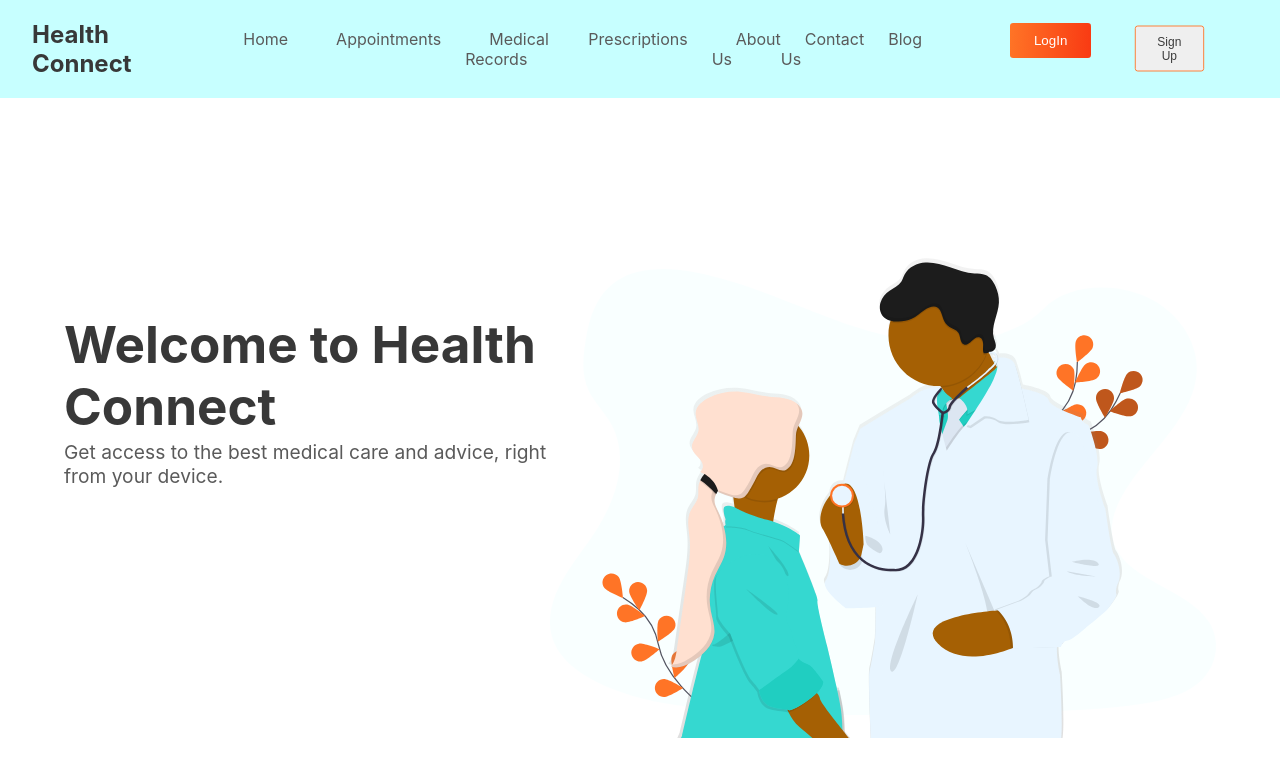
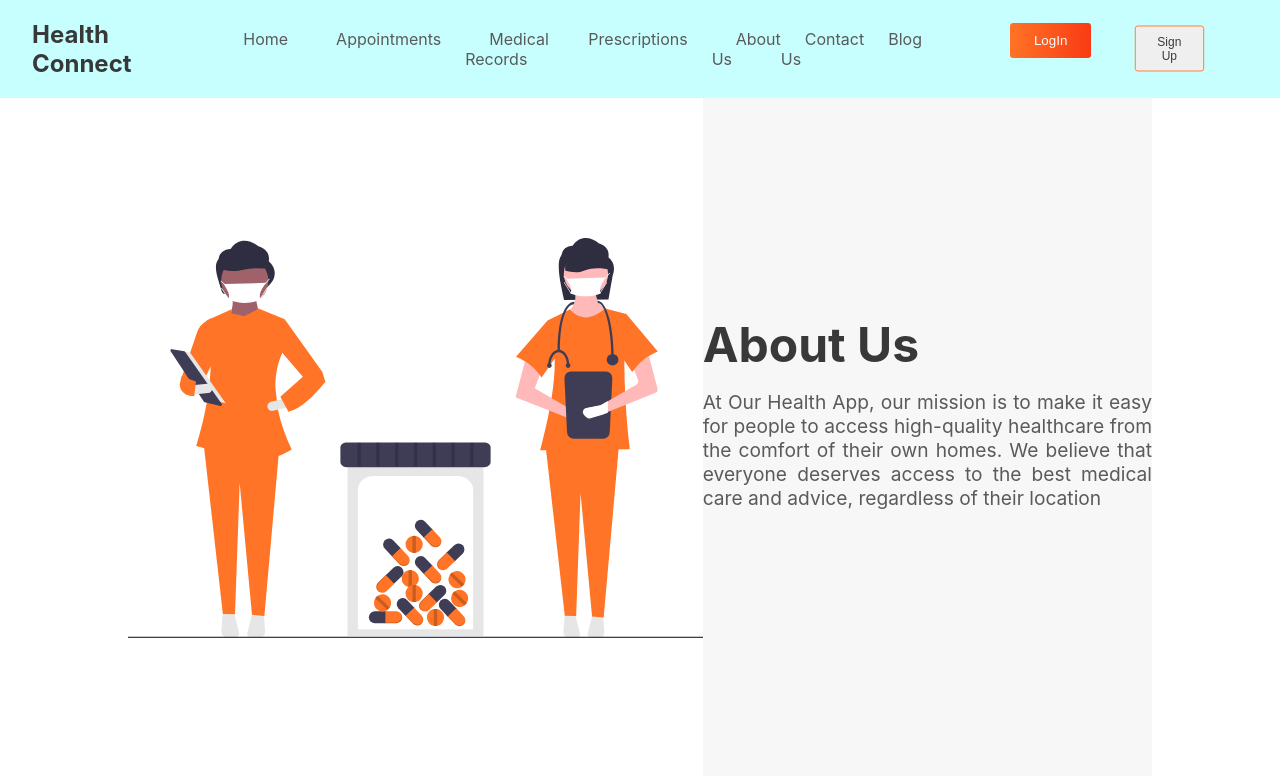
Before and after one commit to BiboBoom10/health-connect, a React (Create React App) app: page / in a window 1280 px wide. Shown: the top 776 px of the page. Built offline with nearby package versions, Linux system fonts and the light colour scheme.

Commit message:
Added About Page

```diff
--- a/src/App.js
+++ b/src/App.js
@@ -1,5 +1,6 @@
 import './App.css';
 import NavBar from './components/Nav/NavBar';
+import AboutUs from './pages/about/AboutUs';
 
 import GetStarted from './pages/getstarted/GetStarted';
 import Home from './pages/home/Home';
@@ -14,7 +15,8 @@ function App() {
       {/* <SignUp /> */}
       {/* <LogIn /> */}
       {/* <NavBar /> */}
-      <Home />
+      {/* <Home /> */}
+      <AboutUs />
     </div>
   );
 }
--- /dev/null
+++ b/src/pages/about/AboutUs.jsx
@@ -0,0 +1,35 @@
+import React from 'react';
+import NavBar from '../../components/Nav/NavBar';
+import classes from './AboutUs.module.css';
+import Doctor4 from '../../Images/Doctor4.svg';
+
+function AboutUs() {
+  return (
+    <div>
+
+        <NavBar />
+
+        <div className={classes.content}>
+            <div className={classes['align-content']}>
+
+                <div className={classes['align-image']}>
+                    <img src={Doctor4} alt="nurses" className={classes.image}/>
+                </div>
+
+                <div className={classes['align-about']}>
+                    <h1>About Us</h1>
+                    <p>
+                    At Our Health App, our mission is to make it easy for people to access high-quality healthcare from the comfort of their own homes.
+                    We believe that everyone deserves access to the best medical care and advice,
+                    regardless of their location
+                    </p>
+                </div>
+            </div>
+
+        </div>
+
+    </div>
+  )
+}
+
+export default AboutUs;
--- /dev/null
+++ b/src/pages/about/AboutUs.module.css
@@ -0,0 +1,49 @@
+.content {
+    height: 85vh;
+    display: flex;
+    justify-content: center;
+    /* border: 0.1rem solid gray; */
+}
+
+.image {
+    height: 25rem;
+}
+
+.align-content {
+    display: flex;
+    align-items: center;
+    justify-content: center;
+    width: 80%;
+    /* border: 0.1rem solid gray; */
+}
+
+.align-image {
+    /* border: 0.1rem solid gray; */
+    height: 85vh;
+    display: flex;
+    align-items: center;
+}
+
+.align-about {
+    /* border: 0.1rem solid gray; */
+    height: 85vh;
+    display: flex;
+    align-items: flex-start;
+    justify-content: center;
+    flex-direction: column;
+    background-color: #f7f7f7;
+}
+
+.align-about h1 {
+    color: #383838;
+    /* color: #ff7426; */
+    font-size: 3rem;
+    margin-top: -2rem;
+}
+
+.align-about p {
+    color: #5a5a5a;
+    text-align: justify;
+    font-size: 1.2em;
+    margin-top: -1rem;
+}
--- a/src/pages/home/Home.jsx
+++ b/src/pages/home/Home.jsx
@@ -13,6 +13,7 @@ function Home() {
                 <div className={classes.left}>
                     <h1>Welcome to Health Connect</h1>
                     <p>Get access to the best medical care and advice, right from your device.</p>
+                    <button className={classes['button-1']} type='submit'> Sign Up Now </button>
                 </div>
 
                 <div className={classes['my-image']}>
@@ -22,6 +23,13 @@ function Home() {
 
         </div>
 
+        <div className={classes['box-align']}>
+            <div className={classes.box}>
+
+            </div>
+        </div>
+
+
     </div>
   )
 }
--- a/src/pages/home/Home.module.css
+++ b/src/pages/home/Home.module.css
@@ -45,3 +45,28 @@
     /* background-color: rebeccapurple; */
     height: 80vh;
 }
+
+.button-1 {
+    padding: 0.6rem 1.5rem;
+    border: 0.1rem solid #ff7426;
+    border-radius: 0.2rem;
+    transform: scale(0.9);
+    cursor: pointer;
+}
+
+.button-1:hover {
+    background-image: linear-gradient(92.83deg, #ff7426 0, #f93a13 100%);
+    /* border: 0.1rem solid #fff; */
+    color: #fff;
+}
+
+.box-align {
+    display: flex;
+    justify-content: center;
+}
+
+.box {
+    background-color: #ff7426;
+    width: 92%;
+    height: 20vh;
+}
```
Also changed, not shown: src/Images/Doctor4.svg (added).
